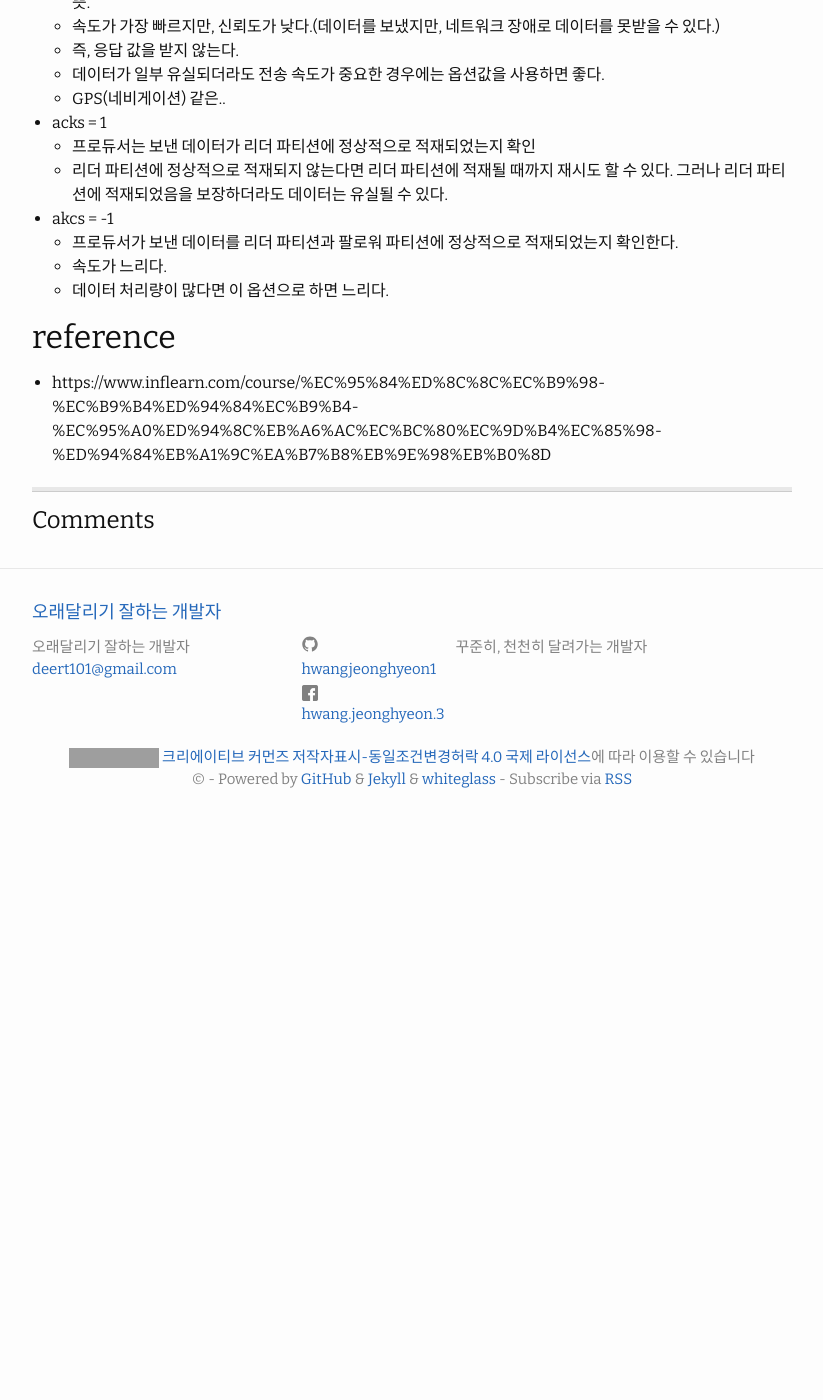
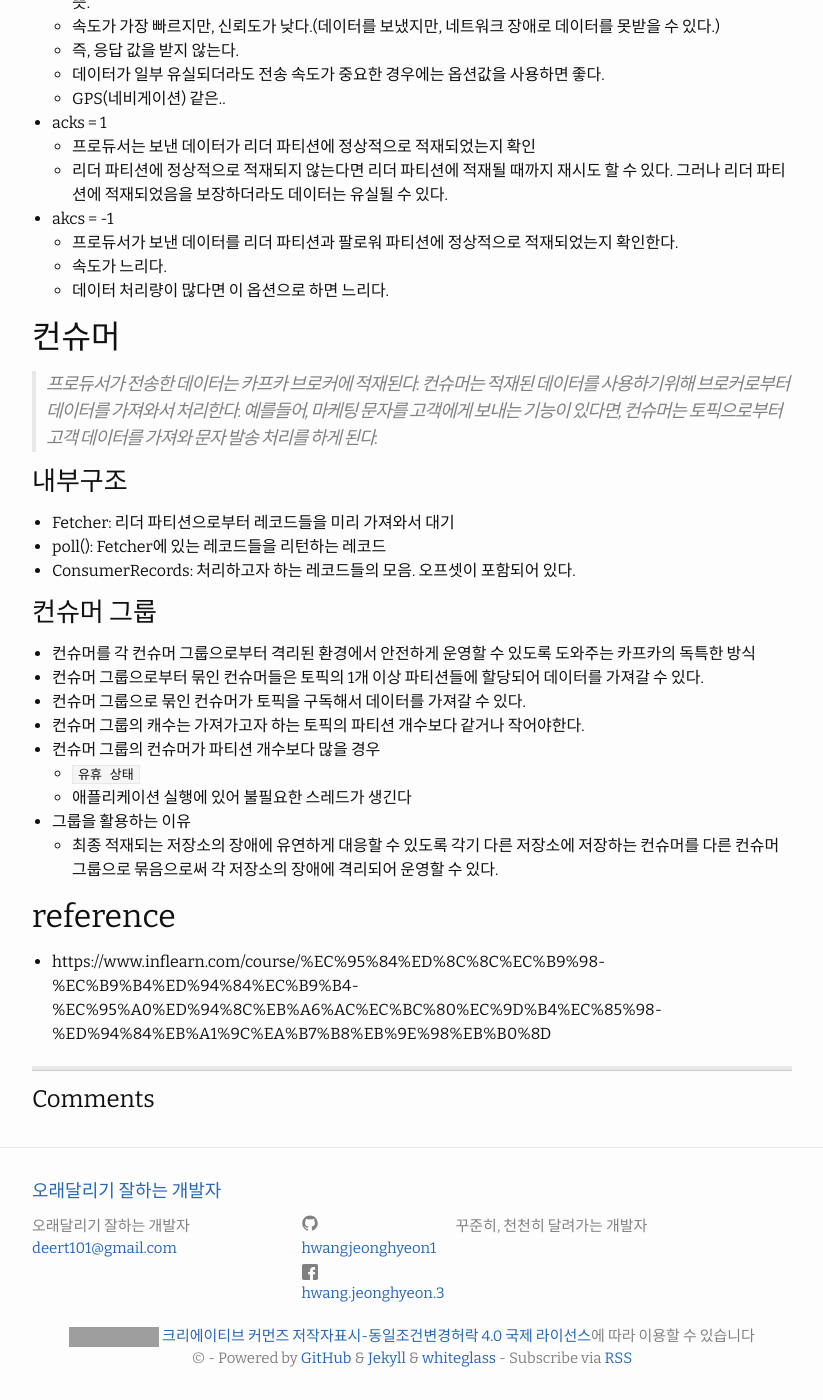
Before and after one commit to HWANGJEONGHYEON1/HWANGJEONGHYEON1.github.io, a Jekyll site: the page built from _posts/2022-10-05-kafka-study3.md, in a window 1280 px wide and 1400 px high, scrolled down 1891 px. Shown: the whole window, without its empty margins (228-1051 px from the left). Built offline with Jekyll 4.4.1, drawn with Linux system fonts in a browser that asks for light colours; comment, search, counter and statistics services are not loaded; a file with an impossible date is left out; before the commit the page ends 2712 px from its top, so only the background shows below that; grey boxes are pictures that could not be loaded.

Commit message:
[study] kafka-study4

```diff
--- a/_posts/2022-10-05-kafka-study3.md
+++ b/_posts/2022-10-05-kafka-study3.md
@@ -80,5 +80,25 @@ categories: kafka
 	- 데이터 처리량이 많다면 이 옵션으로 하면 느리다.
 
 
+## 컨슈머
+> 프로듀서가 전송한 데이터는 카프카 브로커에 적재된다. 컨슈머는 적재된 데이터를 사용하기위해 브로커로부터 데이터를 가져와서 처리한다. 예를들어, 마케팅 문자를 고객에게 보내는 기능이 있다면, 컨슈머는 토픽으로부터 고객 데이터를 가져와 문자 발송 처리를 하게 된다.
+
+### 내부구조
+- Fetcher: 리더 파티션으로부터 레코드들을 미리 가져와서 대기
+- poll(): Fetcher에 있는 레코드들을 리턴하는 레코드
+- ConsumerRecords: 처리하고자 하는 레코드들의 모음. 오프셋이 포함되어 있다.
+
+### 컨슈머 그룹
+- 컨슈머를 각 컨슈머 그룹으로부터 격리된 환경에서 안전하게 운영할 수 있도록 도와주는 카프카의 독특한 방식
+- 컨슈머 그룹으로부터 묶인 컨슈머들은 토픽의 1개 이상 파티션들에 할당되어 데이터를 가져갈 수 있다.
+- 컨슈머 그룹으로 묶인 컨슈머가 토픽을 구독해서 데이터를 가져갈 수 있다.
+- 컨슈머 그룹의 캐수는 가져가고자 하는 토픽의 파티션 개수보다 같거나 작어야한다.
+- 컨슈머 그룹의 컨슈머가 파티션 개수보다 많을 경우
+	- `유휴 상태`
+	- 애플리케이션 실행에 있어 불필요한 스레드가 생긴다
+- 그룹을 활용하는 이유
+	- 최종 적재되는 저장소의 장애에 유연하게 대응할 수 있도록 각기 다른 저장소에 저장하는 컨슈머를 다른 컨슈머 그룹으로 묶음으로써 각 저장소의 장애에 격리되어 운영할 수 있다.
+
+
 ## reference
 - https://www.inflearn.com/course/%EC%95%84%ED%8C%8C%EC%B9%98-%EC%B9%B4%ED%94%84%EC%B9%B4-%EC%95%A0%ED%94%8C%EB%A6%AC%EC%BC%80%EC%9D%B4%EC%85%98-%ED%94%84%EB%A1%9C%EA%B7%B8%EB%9E%98%EB%B0%8D
```
Also changed, not shown: _posts/2022-10-05-kafka-study4.md (added, +126 -0 lines).
